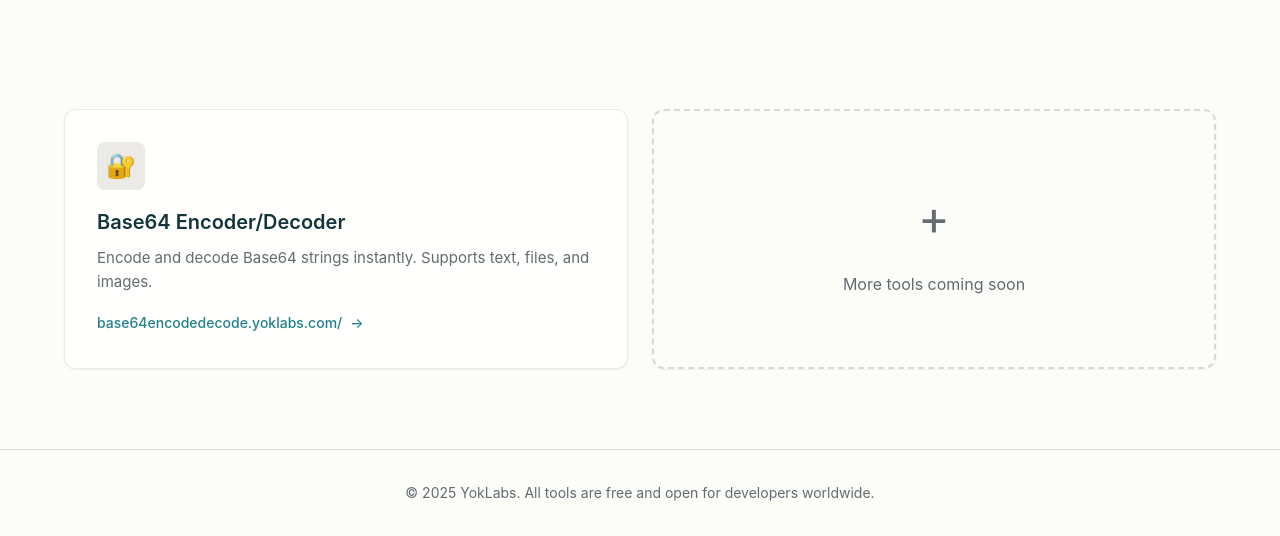
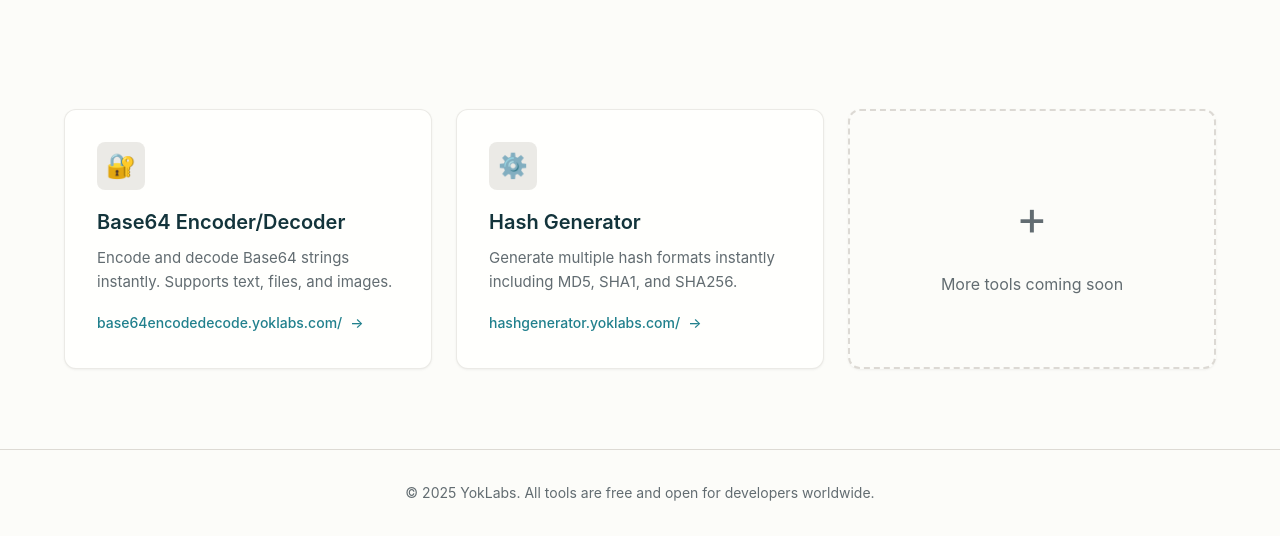
Before and after one commit to yoklabs/yoklabs-landing-page, a plain HTML site: page index.html in a window 1280 px wide. Shown: the part 323-859 px from the top of the page. Drawn offline with Linux system fonts and the light colour scheme.

Commit message:
Refactor tool rendering logic in index.html
Removed comments and cleaned up the tool rendering code.

```diff
--- a/index.html
+++ b/index.html
@@ -321,38 +321,38 @@
     </footer>
 
     <script>
-        // Array of your tools - Add your actual subdomains here
         const tools = [
             {
                 name: 'Base64 Encoder/Decoder',
                 description: 'Encode and decode Base64 strings instantly. Supports text, files, and images.',
                 icon: '🔐',
                 url: 'https://base64encodedecode.yoklabs.com/'
+            },
+            {
+                name: 'Hash Generator',
+                description: 'Generate multiple hash formats instantly including MD5, SHA1, and SHA256.',
+                icon: '⚙️',
+                url: 'https://hashgenerator.yoklabs.com/'
             }
         ];
 
-        // Render tools on page load
         function renderTools() {
             const toolsGrid = document.getElementById('toolsGrid');
-
             tools.forEach(tool => {
                 const toolCard = document.createElement('a');
                 toolCard.className = 'tool-card';
                 toolCard.href = tool.url;
                 toolCard.target = '_blank';
                 toolCard.rel = 'noopener noreferrer';
-
                 toolCard.innerHTML = `
                     <div class="tool-icon">${tool.icon}</div>
                     <h3>${tool.name}</h3>
                     <p>${tool.description}</p>
                     <span class="tool-url">${tool.url.replace('https://', '')}</span>
                 `;
-
                 toolsGrid.appendChild(toolCard);
             });
 
-            // Add "Add More" placeholder card
             const addCard = document.createElement('div');
             addCard.className = 'tool-card add-tool-card';
             addCard.innerHTML = `
@@ -362,7 +362,6 @@
             toolsGrid.appendChild(addCard);
         }
 
-        // Initialize on page load
         document.addEventListener('DOMContentLoaded', renderTools);
     </script>
 </body>
```
